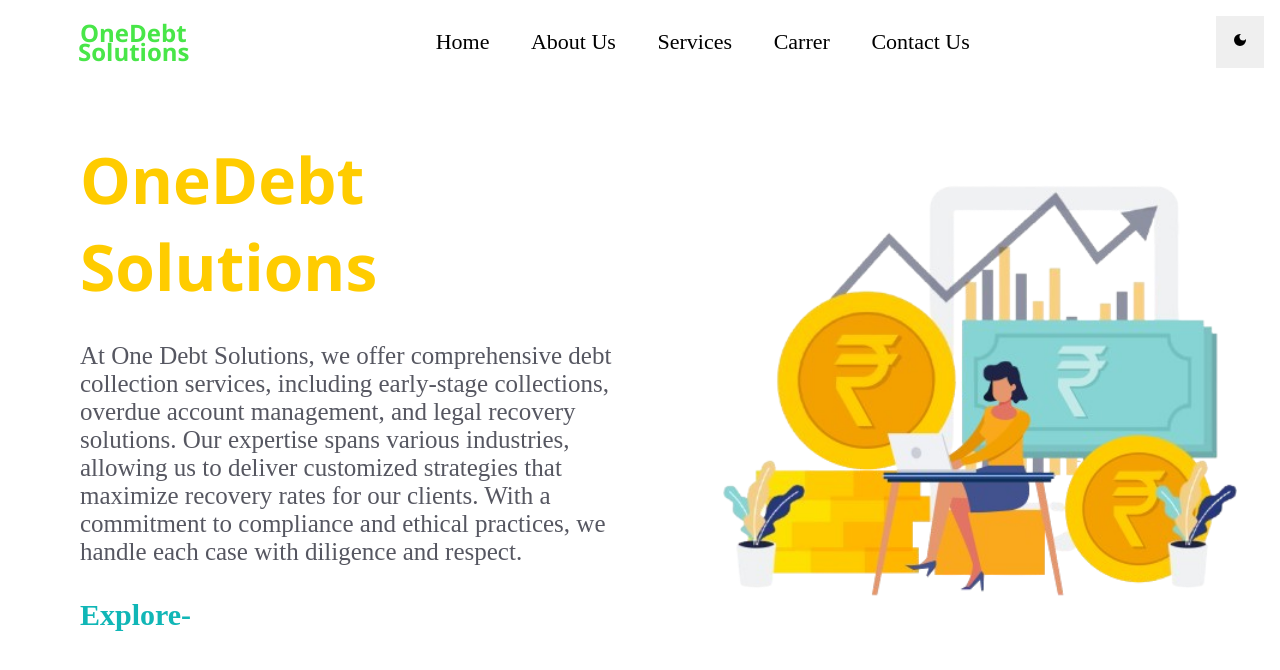
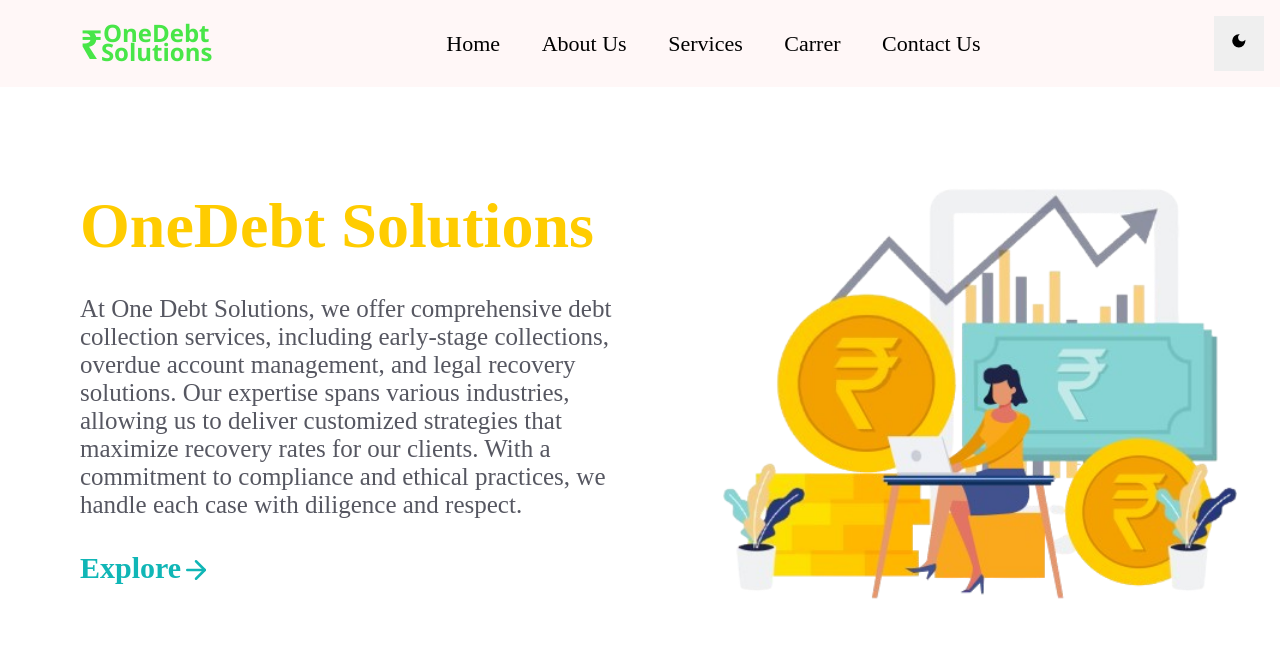
Before and after one commit to abhishekdasz/OneDebtSols, a Next.js app: page / in a window 1280 px wide. Shown: the top 670 px of the page. Built offline with nearby package versions, Linux system fonts and the light colour scheme.

Commit message:
optimized dark mode

```diff
--- a/src/app/components/NavBar.js
+++ b/src/app/components/NavBar.js
@@ -8,8 +8,12 @@
       <div className='navbar-container'>
 
         <div className='logo'>
+            <div id='rupee'> ₹ </div>
+            <div>
             <p> OneDebt </p>
             <p> Solutions </p>
+            </div>
+
         </div>
         <div className='nav'>
             <ul>
--- a/src/app/globals.css
+++ b/src/app/globals.css
@@ -26,7 +26,7 @@
   border: none;
   padding: 1rem;
   cursor: pointer;
-  font-size: 1rem;
+  font-size: 1.1rem;
 }
 
 /* .dark-mode-button:hover {
@@ -70,20 +70,25 @@
 .home-section .home-container .left-home h1
 {
   color: #ffcc00;
+  font-family: cursive;
 }
 .home-section .home-container .left-home p
 {
   font-size: 25px;
   margin-top: 2rem;
+  margin-bottom: 2rem;
   color: #565761;
   font-family: cursive;
 }
-.home-section .home-container .left-home p:nth-child(3)
+.home-section .home-container .left-home div:nth-child(3)
 {
   color: #10b6b6;
   font-weight: bold;
   font-size: 30px;
   cursor: pointer;
+  font-family: cursive;
+  display: flex;
+  align-items: flex-end;
 
 }
 .home-section .home-container .right-home
@@ -99,19 +104,35 @@
 }
 
 
+
+
+
+
+
+
+
+
+
+
 .navbar-container
 {
   display: flex;
   justify-content: space-between;
   padding: 1rem;
+  background: #fff7f7;
 }
 .navbar-container .logo
 {
+  display: flex;
   color: #48e648;
   font-size: 1.5rem;
   padding-left: 4rem;
   font-weight: bold;
   cursor: pointer;
+}
+#rupee
+{
+  font-size: 40px;
 }
 .navbar-container .logo p:nth-child(2)
 {
--- a/src/app/page.js
+++ b/src/app/page.js
@@ -1,6 +1,8 @@
 'use client'
 import React, { useState } from 'react'
 import NavBar from './components/NavBar'
+import { FiArrowRight } from "react-icons/fi";
+import { AiOutlineDoubleRight } from "react-icons/ai";
 
 const page = () => {
   const [isDarkMode, setIsDarkMode] = useState(false);
@@ -15,7 +17,7 @@
           <div className='left-home'>
             <h1> OneDebt Solutions </h1>
             <p> At One Debt Solutions, we offer comprehensive debt collection services, including early-stage collections, overdue account management, and legal recovery solutions. Our expertise spans various industries, allowing us to deliver customized strategies that maximize recovery rates for our clients. With a commitment to compliance and ethical practices, we handle each case with diligence and respect. </p>
-            <p> Explore- </p>
+            <div> Explore <FiArrowRight /> </div>
           </div>
           <div className='right-home'>
             <img src='home.png' alt='home-img' />
```
